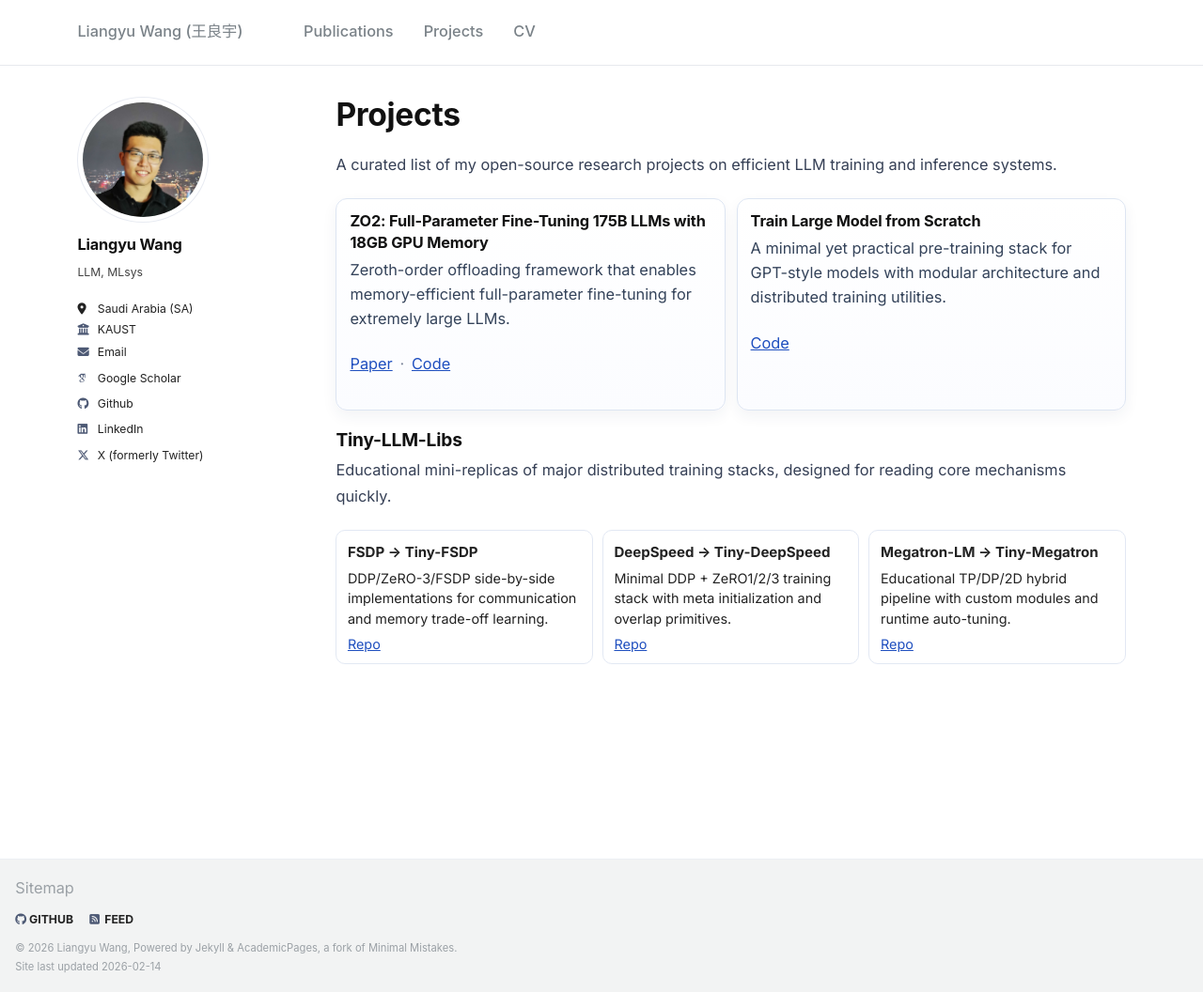
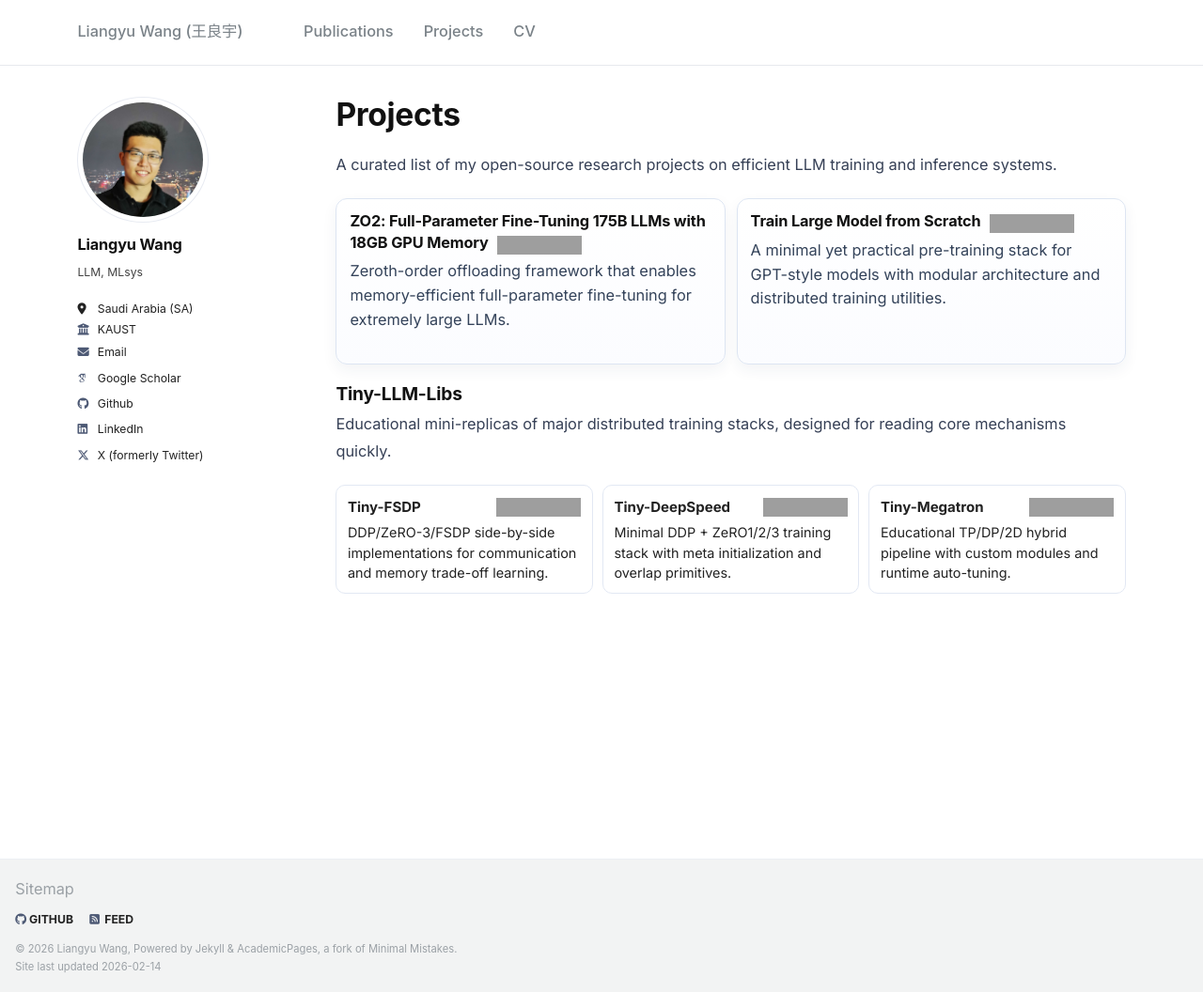
Before and after one commit to liangyuwang/liangyuwang.github.io, a Jekyll site: the page built from _pages/projects.html, in a window 1280 px wide and 1056 px high. Shown: the whole window at 94% size. Built offline with Jekyll 4.4.1, drawn with Linux system fonts in a browser that asks for light colours; some web fonts are replaced; grey boxes are pictures that could not be loaded.

Commit message:
update projects

```diff
--- a/_pages/projects.html
+++ b/_pages/projects.html
@@ -12,24 +12,22 @@ author_profile: true
 
   <div class="proj-grid">
     <div class="proj-card">
-      <h3 class="proj-title">ZO2: Full-Parameter Fine-Tuning 175B LLMs with 18GB GPU Memory</h3>
+      <h3 class="proj-title">
+        ZO2: Full-Parameter Fine-Tuning 175B LLMs with 18GB GPU Memory
+        <span class="github-stars"><a href="https://github.com/liangyuwang/zo2"><img src="https://img.shields.io/github/stars/liangyuwang/zo2?style=social" alt="ZO2 GitHub stars"></a></span>
+      </h3>
       <p class="proj-desc">
         Zeroth-order offloading framework that enables memory-efficient full-parameter fine-tuning for extremely large LLMs.
-      </p>
-      <p class="proj-links">
-        <a href="https://arxiv.org/abs/2503.12668">Paper</a>
-        <span>·</span>
-        <a href="https://github.com/liangyuwang/zo2">Code</a>
       </p>
     </div>
 
     <div class="proj-card">
-      <h3 class="proj-title">Train Large Model from Scratch</h3>
+      <h3 class="proj-title">
+        Train Large Model from Scratch
+        <span class="github-stars"><a href="https://github.com/liangyuwang/train-large-model-from-scratch"><img src="https://img.shields.io/github/stars/liangyuwang/train-large-model-from-scratch?style=social" alt="Train from Scratch GitHub stars"></a></span>
+      </h3>
       <p class="proj-desc">
         A minimal yet practical pre-training stack for GPT-style models with modular architecture and distributed training utilities.
-      </p>
-      <p class="proj-links">
-        <a href="https://github.com/liangyuwang/train-large-model-from-scratch">Code</a>
       </p>
     </div>
   </div>
@@ -42,26 +40,26 @@ author_profile: true
   <div class="tiny-mini-grid">
     <div class="tiny-mini-card">
       <div class="tiny-mini-head">
-        <strong>FSDP → Tiny-FSDP</strong>
+        <strong>Tiny-FSDP</strong>
+        <span class="github-stars"><a href="https://github.com/liangyuwang/Tiny-FSDP"><img src="https://img.shields.io/github/stars/liangyuwang/Tiny-FSDP?style=social" alt="Tiny-FSDP GitHub stars"></a></span>
       </div>
       <p>DDP/ZeRO-3/FSDP side-by-side implementations for communication and memory trade-off learning.</p>
-      <p class="proj-links"><a href="https://github.com/liangyuwang/Tiny-FSDP">Repo</a></p>
     </div>
 
     <div class="tiny-mini-card">
       <div class="tiny-mini-head">
-        <strong>DeepSpeed → Tiny-DeepSpeed</strong>
+        <strong>Tiny-DeepSpeed</strong>
+        <span class="github-stars"><a href="https://github.com/liangyuwang/Tiny-DeepSpeed"><img src="https://img.shields.io/github/stars/liangyuwang/Tiny-DeepSpeed?style=social" alt="Tiny-DeepSpeed GitHub stars"></a></span>
       </div>
       <p>Minimal DDP + ZeRO1/2/3 training stack with meta initialization and overlap primitives.</p>
-      <p class="proj-links"><a href="https://github.com/liangyuwang/Tiny-DeepSpeed">Repo</a></p>
     </div>
 
     <div class="tiny-mini-card">
       <div class="tiny-mini-head">
-        <strong>Megatron-LM → Tiny-Megatron</strong>
+        <strong>Tiny-Megatron</strong>
+        <span class="github-stars"><a href="https://github.com/liangyuwang/Tiny-Megatron"><img src="https://img.shields.io/github/stars/liangyuwang/Tiny-Megatron?style=social" alt="Tiny-Megatron GitHub stars"></a></span>
       </div>
       <p>Educational TP/DP/2D hybrid pipeline with custom modules and runtime auto-tuning.</p>
-      <p class="proj-links"><a href="https://github.com/liangyuwang/Tiny-Megatron">Repo</a></p>
     </div>
   </div>
 </div>
--- a/assets/css/custom-theme.css
+++ b/assets/css/custom-theme.css
@@ -454,6 +454,11 @@ li {
   line-height: 1.38;
 }
 
+.proj-title .github-stars {
+  margin-left: 0.35rem;
+  white-space: nowrap;
+}
+
 .proj-desc {
   margin: 0;
   color: #34435a;
@@ -486,6 +491,10 @@ li {
 }
 
 .tiny-mini-head {
+  display: flex;
+  align-items: center;
+  justify-content: space-between;
+  gap: 0.45rem;
   margin-bottom: 0.2rem;
   font-size: 0.94rem;
 }
```
